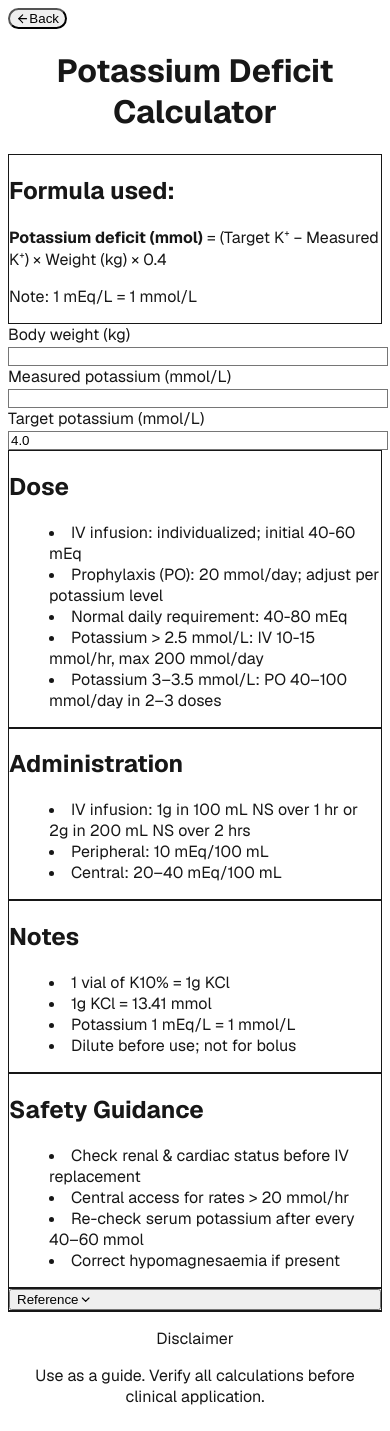
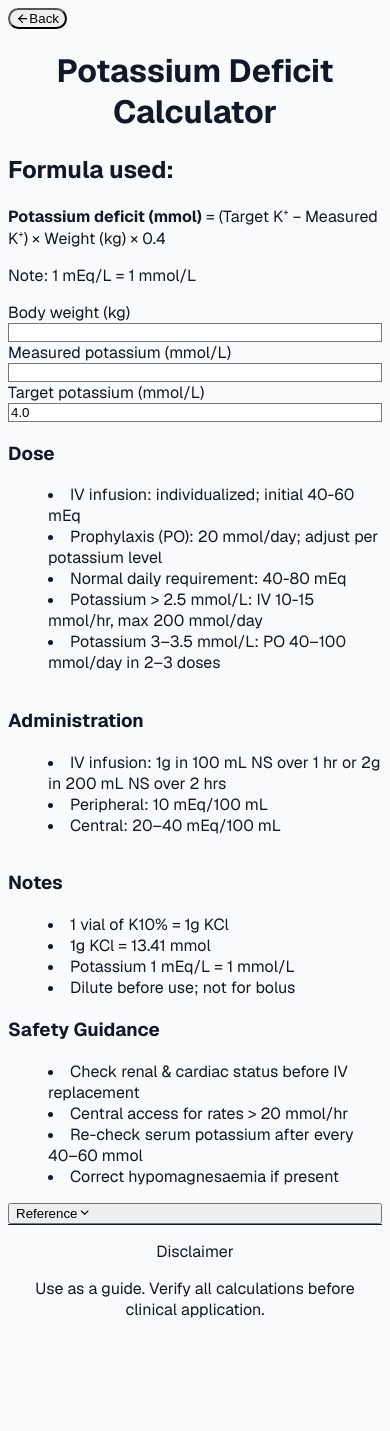
Before and after one commit to Jiahui-hub/HCTM-calculators, a Next.js app: page /calculators/potassium in a window 390 px wide. After the commit the page ends 1344 px from the top, so only its background shows below. Built offline with nearby package versions, Linux system fonts and the light colour scheme.

Commit message:
update app/calculators/potassium/page.tsx

```diff
--- a/app/calculators/potassium/page.tsx
+++ b/app/calculators/potassium/page.tsx
@@ -45,51 +45,54 @@
     if (k < 2.5) {
       potassiumWarning =
         "Severe hypokalaemia (<2.5 mmol/L). Continuous ECG monitoring required.";
-      warningColor =
-        "bg-red-100 dark:bg-red-900 text-red-700 dark:text-red-200";
+      warningColor = "bg-red-200 text-red-800";
     } else if (k < 3.0) {
       potassiumWarning =
         "Moderate hypokalaemia (2.5–3.0 mmol/L). IV replacement with close monitoring.";
-      warningColor =
-        "bg-orange-100 dark:bg-orange-900 text-orange-700 dark:text-orange-200";
+      warningColor = "bg-orange-200 text-orange-800";
     } else if (k < 3.5) {
       potassiumWarning =
         "Mild hypokalaemia (3.0–3.5 mmol/L). Oral replacement preferred.";
-      warningColor =
-        "bg-yellow-100 dark:bg-yellow-900 text-yellow-700 dark:text-yellow-200";
+      warningColor = "bg-yellow-200 text-yellow-800";
     }
   }
 
   return (
-    <div className="min-h-screen bg-gray-100 dark:bg-gray-900 flex justify-center p-6 font-sans transition-colors duration-300">
-      <div className="w-full max-w-4xl bg-white dark:bg-gray-800 rounded-3xl shadow-lg p-8 space-y-8 transition-all duration-300">
+    <div className="min-h-screen bg-gray-100 flex justify-center p-6 font-sans">
+      <div className="w-full max-w-4xl bg-white rounded-3xl shadow-xl p-8 space-y-8 transition-all duration-300">
+        {/* Lock theme to light */}
+        <style jsx global>{`
+          body {
+            background-color: #f9fafb !important;
+            color: #111827;
+          }
+        `}</style>
+
         {/* Back Button */}
         <button
           onClick={() => router.back()}
-          className="flex items-center gap-2 px-4 py-2 rounded-full bg-gray-200 dark:bg-gray-700 text-gray-800 dark:text-gray-200 hover:bg-gray-300 dark:hover:bg-gray-600 transition"
+          className="flex items-center gap-2 px-4 py-2 rounded-full bg-gray-200 hover:bg-gray-300 transition"
         >
           <FiArrowLeft />
           Back
         </button>
 
         {/* Header */}
-        <h1 className="text-3xl md:text-4xl font-bold text-center text-gray-900 dark:text-gray-100 mb-4">
+        <h1 className="text-3xl md:text-4xl font-bold text-center text-gray-900 mb-4">
           Potassium Deficit Calculator
         </h1>
 
-        {/* Formula Card */}
-        <div className="bg-indigo-50 dark:bg-indigo-900 p-6 rounded-xl shadow-md border border-gray-200 dark:border-gray-700 transition">
+        {/* Formula Tile */}
+        <div className="bg-indigo-50 p-6 rounded-xl shadow-md mb-6">
           <h2 className="text-xl font-semibold mb-2">Formula used:</h2>
-          <p className="text-gray-700 dark:text-gray-200 mb-2">
+          <p className="text-gray-700 mb-2">
             <b>Potassium deficit (mmol)</b> = (Target K⁺ − Measured K⁺) × Weight (kg) × 0.4
           </p>
-          <p className="text-sm text-gray-600 dark:text-gray-400">
-            Note: 1 mEq/L = 1 mmol/L
-          </p>
+          <p className="text-sm text-gray-600">Note: 1 mEq/L = 1 mmol/L</p>
         </div>
 
-        {/* Inputs */}
-        <div className="grid md:grid-cols-3 gap-6 bg-white dark:bg-gray-700 p-8 rounded-xl shadow-md transition space-y-4 md:space-y-0">
+        {/* Inputs as Tiles */}
+        <div className="grid md:grid-cols-3 gap-4 bg-gray-50 p-6 rounded-xl shadow-md space-y-4 md:space-y-0">
           <Input label="Body weight (kg)" value={weight} setValue={setWeight} />
           <Input label="Measured potassium (mmol/L)" value={currentK} setValue={setCurrentK} />
           <Input label="Target potassium (mmol/L)" value={targetK} setValue={setTargetK} />
@@ -97,20 +100,20 @@
 
         {/* Warning Message */}
         {potassiumWarning && (
-          <div className={`p-4 rounded-xl shadow ${warningColor} transition`}>
+          <div className={`p-4 rounded-xl shadow ${warningColor}`}>
             ⚠ {potassiumWarning}
           </div>
         )}
 
-        {/* Results */}
+        {/* Results Card */}
         {deficit > 0 && (
-          <div className="bg-gradient-to-br from-green-50 dark:from-green-900 to-green-100 dark:to-green-800 p-8 rounded-3xl shadow-lg mt-8 space-y-4 transition">
-            <h2 className="text-xl md:text-2xl font-semibold text-gray-900 dark:text-gray-100 mb-4">
+          <div className="bg-green-50 p-6 rounded-xl shadow-xl mt-8">
+            <h2 className="text-xl md:text-2xl font-semibold mb-4 text-gray-900">
               Total potassium deficit: {deficit.toFixed(1)} mmol
             </h2>
             <div>
               <p className="font-semibold mb-2">Suggested replacement (Injecsol K10):</p>
-              <ul className="list-disc list-inside space-y-2 text-gray-700 dark:text-gray-200 text-sm">
+              <ul className="list-disc list-inside space-y-2 text-gray-700 text-sm">
                 <li>
                   Required volume: <b>{volumeML.toFixed(1)} mL</b>
                 </li>
@@ -118,7 +121,7 @@
                   ≈ <b>{suggestedVials} vial(s)</b> (10 mL per vial)
                 </li>
                 {Number(currentK) > 2.5 && (
-                  <li className="flex items-center gap-2 bg-red-100 dark:bg-red-800 p-2 rounded">
+                  <li className="flex items-center gap-2 bg-red-100 p-2 rounded">
                     ⚠ Measured potassium &gt; 2.5 mmol/L — adjust infusion carefully
                   </li>
                 )}
@@ -127,14 +130,28 @@
           </div>
         )}
 
-        {/* Additional Sections */}
-        <div className="grid md:grid-cols-2 gap-8 mt-10">
-          <DoseSection />
-          <AdministrationSection />
+        {/* Additional Info Sections as Tiles */}
+        <div className="grid md:grid-cols-2 gap-6 mt-10">
+          <SectionCard title="Dose" content={
+            <ul className="list-disc list-inside space-y-2 text-gray-700 text-sm">
+              <li>IV infusion: individualized; initial 40-60 mEq</li>
+              <li>Prophylaxis (PO): 20 mmol/day; adjust per potassium level</li>
+              <li>Normal daily requirement: 40-80 mEq</li>
+              <li>Potassium &gt; 2.5 mmol/L: IV 10-15 mmol/hr, max 200 mmol/day</li>
+              <li>Potassium 3–3.5 mmol/L: PO 40–100 mmol/day in 2–3 doses</li>
+            </ul>
+          } />
+          <SectionCard title="Administration" content={
+            <ul className="list-disc list-inside space-y-2 text-gray-700 text-sm">
+              <li>IV infusion: 1g in 100 mL NS over 1 hr or 2g in 200 mL NS over 2 hrs</li>
+              <li>Peripheral: 10 mEq/100 mL</li>
+              <li>Central: 20–40 mEq/100 mL</li>
+            </ul>
+          } />
         </div>
 
         {/* Support & Disclaimer */}
-        <div className="space-y-8 mt-10">
+        <div className="space-y-8 mt-10 max-w-2xl mx-auto">
           <NotesSection />
           <SafetySection />
           <ReferenceSection />
@@ -145,96 +162,77 @@
   );
 }
 
-// Input component
+// Helper Components
+
 function Input({ label, value, setValue }: any) {
   return (
-    <div>
-      <label className="block text-sm font-semibold mb-2 text-gray-700 dark:text-gray-200">{label}</label>
+    <div className="flex flex-col">
+      <label className="mb-2 text-gray-700 font-semibold">{label}</label>
       <input
         type="number"
         value={value}
         onChange={(e) => setValue(e.target.value)}
-        className="w-full border border-gray-300 dark:border-gray-600 rounded-lg p-3 focus:outline-none focus:ring-2 focus:ring-indigo-500 transition bg-gray-50 dark:bg-gray-700 text-gray-900 dark:text-gray-100"
+        className="border border-gray-300 rounded-lg p-3 focus:outline-none focus:ring-2 focus:ring-indigo-500 transition bg-gray-50"
       />
     </div>
   );
 }
 
-// Dose section
-function DoseSection() {
+function SectionCard({ title, content }: { title: string; content: React.ReactNode }) {
   return (
-    <div className="bg-white dark:bg-gray-700 p-6 rounded-3xl shadow-md border border-gray-200 dark:border-gray-600 transition">
-      <h2 className="text-xl font-bold mb-4 text-gray-900 dark:text-gray-100">Dose</h2>
-      <ul className="list-disc list-inside space-y-2 text-gray-700 dark:text-gray-200 text-sm">
-        <li>IV infusion: individualized; initial 40-60 mEq</li>
-        <li>Prophylaxis (PO): 20 mmol/day; adjust per potassium level</li>
-        <li>Normal daily requirement: 40-80 mEq</li>
-        <li>Potassium &gt; 2.5 mmol/L: IV 10-15 mmol/hr, max 200 mmol/day</li>
-        <li>Potassium 3–3.5 mmol/L: PO 40–100 mmol/day in 2–3 doses</li>
-      </ul>
+    <div className="bg-gray-50 p-6 rounded-xl shadow-md hover:shadow-xl transition">
+      <h3 className="text-xl font-semibold mb-4 text-gray-900">{title}</h3>
+      {content}
     </div>
   );
 }
 
-// Administration section
-function AdministrationSection() {
-  return (
-    <div className="bg-white dark:bg-gray-700 p-6 rounded-3xl shadow-md border border-gray-200 dark:border-gray-600 transition">
-      <h2 className="text-xl font-bold mb-4 text-gray-900 dark:text-gray-100">Administration</h2>
-      <ul className="list-disc list-inside space-y-2 text-gray-700 dark:text-gray-200 text-sm">
-        <li>IV infusion: 1g in 100 mL NS over 1 hr or 2g in 200 mL NS over 2 hrs</li>
-        <li>Peripheral: 10 mEq/100 mL</li>
-        <li>Central: 20–40 mEq/100 mL</li>
-      </ul>
-    </div>
-  );
-}
-
-// Notes section
 function NotesSection() {
   return (
-    <div className="bg-white dark:bg-gray-700 p-6 rounded-3xl shadow-md border border-gray-200 dark:border-gray-600 transition">
-      <h2 className="text-xl font-bold mb-4 text-gray-900 dark:text-gray-100">Notes</h2>
-      <ul className="list-disc list-inside space-y-2 text-gray-700 dark:text-gray-200 text-sm">
+    <SectionCard
+      title="Notes"
+      content={
+        <ul className="list-disc list-inside space-y-2 text-gray-700 text-sm">
           <li>1 vial of K10% = 1g KCl</li>
           <li>1g KCl = 13.41 mmol</li>
           <li>Potassium 1 mEq/L = 1 mmol/L</li>
           <li>Dilute before use; not for bolus</li>
         </ul>
-    </div>
+      }
+    />
   );
 }
 
-// Safety guidance
 function SafetySection() {
   return (
-    <div className="bg-red-50 dark:bg-red-900 p-6 rounded-3xl shadow-md border border-gray-200 dark:border-gray-600 transition">
-      <h2 className="text-xl font-bold mb-4 text-gray-900 dark:text-gray-100">Safety Guidance</h2>
-      <ul className="list-disc list-inside space-y-2 text-gray-700 dark:text-gray-200 text-sm">
+    <SectionCard
+      title="Safety Guidance"
+      content={
+        <ul className="list-disc list-inside space-y-2 text-gray-700 text-sm">
           <li>Check renal & cardiac status before IV replacement</li>
           <li>Central access for rates &gt; 20 mmol/hr</li>
           <li>Re-check serum potassium after every 40–60 mmol</li>
           <li>Correct hypomagnesaemia if present</li>
         </ul>
-    </div>
+      }
+    />
   );
 }
 
-// Reference toggle section
 function ReferenceSection() {
   const [open, setOpen] = useState(false);
   return (
-    <div className="bg-white dark:bg-gray-700 p-4 rounded-3xl shadow-md border border-gray-200 transition">
+    <div className="bg-gray-50 p-4 rounded-xl shadow-md transition">
       <button
         onClick={() => setOpen(!open)}
-        className="flex items-center justify-between w-full font-semibold text-gray-700 dark:text-gray-200 mb-2"
+        className="flex items-center justify-between w-full font-semibold text-gray-700 mb-2"
       >
         <span className="flex items-center gap-2">
           Reference {open ? <FiChevronUp /> : <FiChevronDown />}
         </span>
       </button>
       {open && (
-        <div className="text-sm text-gray-600 dark:text-gray-400 mt-2">
+        <div className="text-sm text-gray-600">
           <p>
             Alldredge B.K., Corelli R.L., Ernst M.E., Guglielmo B.J., Jacobson P.A., Kradjan W.A. Koda-Kimble and Young’s Applied Therapeutics. 10th ed. Lippincott; 2013.
           </p>
@@ -244,14 +242,11 @@
   );
 }
 
-// Short, professional disclaimer
 function DisclaimerSection() {
   return (
-    <div className="mt-8 text-xs text-gray-600 dark:text-gray-400 border-t border-gray-200 dark:border-gray-700 pt-4 max-w-2xl mx-auto text-center">
+    <div className="mt-8 text-xs text-gray-600 border-t pt-4 max-w-2xl mx-auto text-center">
       <p className="font-semibold mb-1">Disclaimer</p>
-      <p className="text-gray-600 dark:text-gray-400">
-        Use as a guide. Verify all calculations before clinical application.
-      </p>
+      <p>Use as a guide. Verify all calculations before clinical application.</p>
     </div>
   );
 }
```
Lines whose indentation alone changed are shown as unchanged.
